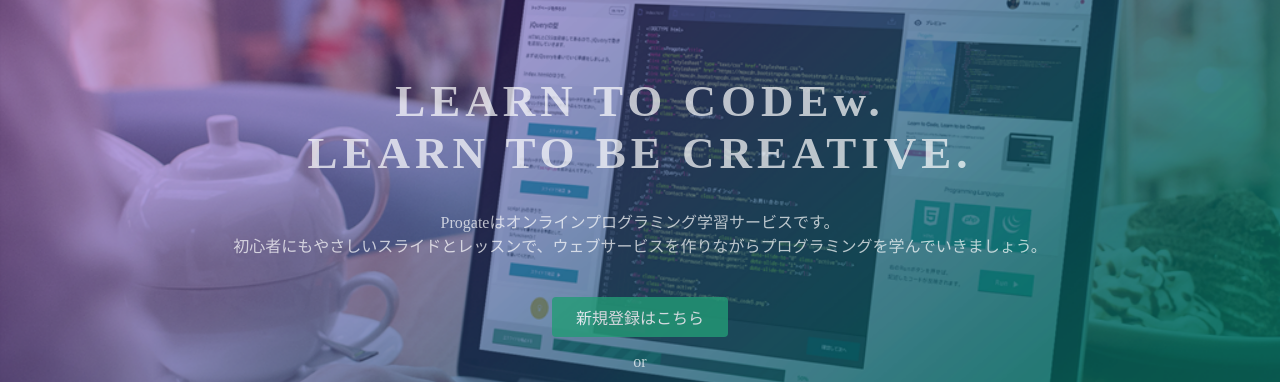
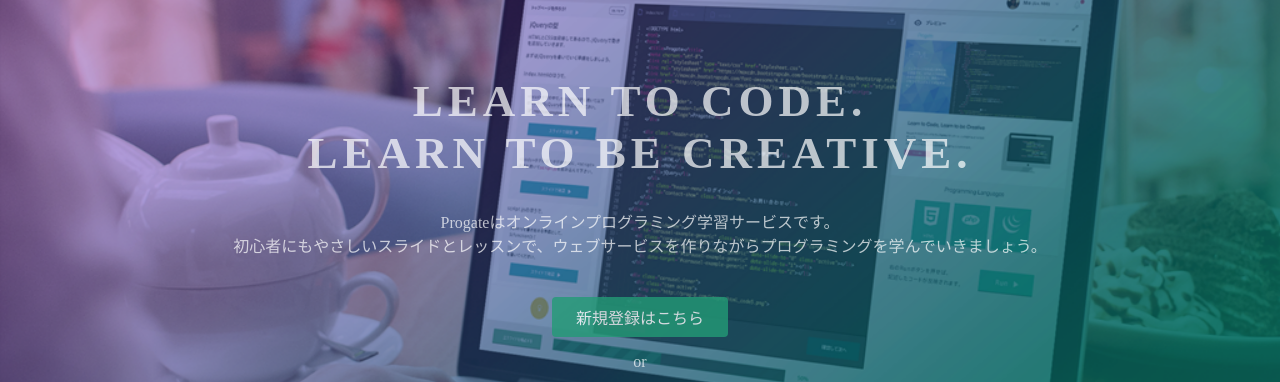
Before and after one commit to yamamoto-yuuichi/https-yamamoto-yuuichi.github.io, a plain HTML site: page index.html in a window 1280 px wide. Shown: the part 135-517 px from the top of the page. Drawn offline with Linux system fonts and the light colour scheme.

Commit message:
Update index.html

```diff
--- a/index.html
+++ b/index.html
@@ -23,7 +23,7 @@
   </header>
   <div class="top-wrapper">
     <div class="container">
-      <h1>LEARN TO CODEw.<br>LEARN TO BE CREATIVE.</h1>
+      <h1>LEARN TO CODE.<br>LEARN TO BE CREATIVE.</h1>
       <p>Progateはオンラインプログラミング学習サービスです。<br>初心者にもやさしいスライドとレッスンで、ウェブサービスを作りながらプログラミングを学んでいきましょう。</p>
       <div class="btn-wrapper">
         <a href="#" class="btn signup">新規登録はこちら</a>
```
